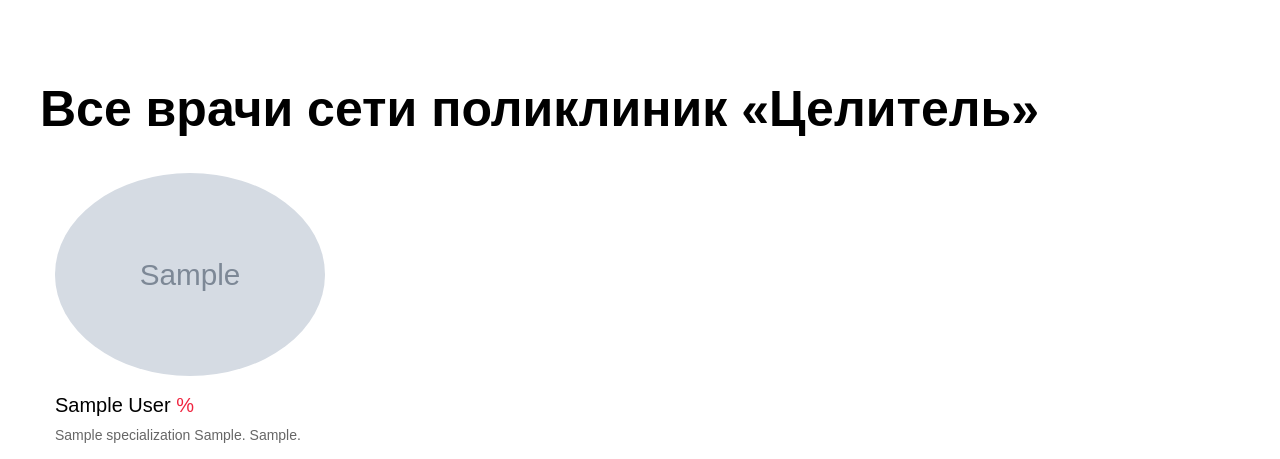
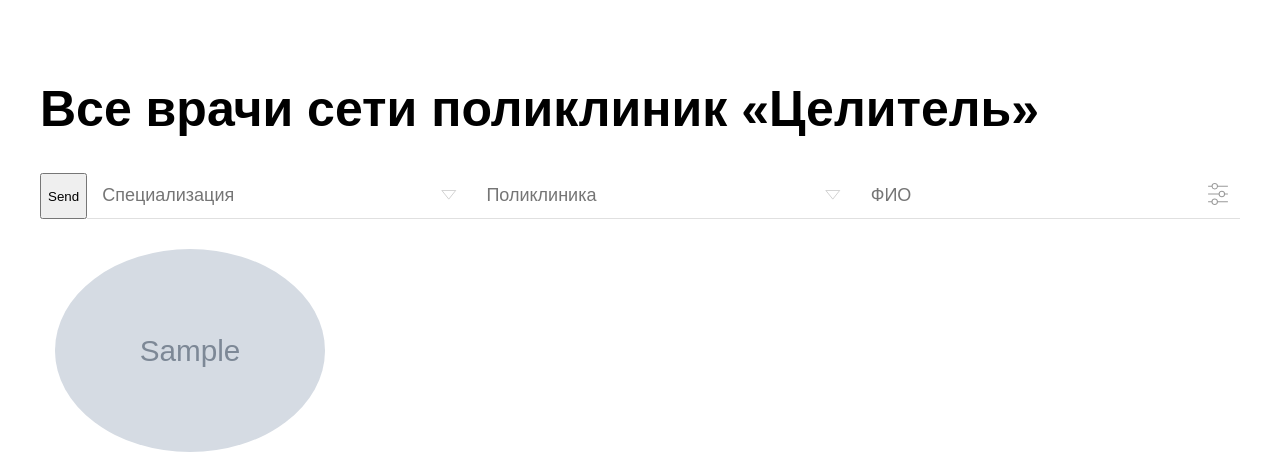
Before and after one commit to MGDas/CelitelClinic, a Django app: page /doctors/ in a window 1280 px wide. Shown: the part 79-538 px from the top of the page. Run offline with Django 3.2, Linux system fonts and the light colour scheme; tables that the repository leaves empty hold one stand-in row (values such as "Sample post"); grey boxes marked "Sample" are stand-in pictures; some web fonts are replaced.

Commit message:
Filter doctors

```diff
--- a/sitecelitel/doctor/templates/doctor/doctor_list.html
+++ b/sitecelitel/doctor/templates/doctor/doctor_list.html
@@ -14,6 +14,80 @@
     <article class="doctors">
         <div class="container">
             <h1 class="h1">Все врачи сети поликлиник «Целитель»</h1>
+            <form class="orderFilters" action="{% url 'get_filter_doctors_data' %}">
+                <button type="submit" name="button">
+                    Send
+                </button>
+						<div class="orderFilters__item orderFilters__item--name">
+							<div class="orderFilters__wrap">
+								<button class="orderFilters__showFields" type="button" tabindex="-1">
+											<svg width="22" height="22" aria-hidden="true">
+												<use xmlns:xlink="http://www.w3.org/1999/xlink" xlink:href="#filter"></use>
+											</svg>
+								</button>
+								<input class="orderFilters__input orderFilters__input--name" type="text" name="orderFiltersName" placeholder="ФИО" id="orderFiltersName">
+								<div class="smallHidden orderFilters__dropDown">
+									<input class="visually-hidden orderFilters__input orderFilters__input--checkbox" type="checkbox" name="orderFiltersChild" id="orderFiltersChild0">
+									<label class="orderFilters__checkbox orderFilters__checkbox--desktop" for="orderFiltersChild0">Только детские врачи</label>
+								</div>
+							</div>
+						</div>
+						<div class="orderFilters__item orderFilters__item--specialization">
+							<div class="orderFilters__wrap">
+								<button class="orderFilters__checker" type="button" tabindex="-1">
+											<svg width="16" height="10" aria-hidden="true">
+												<use xmlns:xlink="http://www.w3.org/1999/xlink" xlink:href="#down"></use>
+											</svg>
+								</button>
+								<input class="orderFilters__input orderFilters__input--popup" type="text" name="orderFiltersSpecialization" placeholder="Специализация" id="orderFiltersSpecialization">
+								<button class="orderFilters__close" type="button" tabindex="-1">
+											<svg width="15" height="15" aria-hidden="true">
+												<use xmlns:xlink="http://www.w3.org/1999/xlink" xlink:href="#close"></use>
+											</svg>
+								</button>
+								<div class="orderFilters__dropDown">
+                                    {% for specialization in specializations %}
+                                        <label>
+                                            <input class="visually-hidden" type="radio" name="orderFiltersSpecialization" value="Аллерголог"><span>{{ specialization.name|title }}</span>
+                                        </label>
+                                    {% endfor %}
+								</div>
+							</div>
+						</div>
+						<div class="orderFilters__item orderFilters__item--address">
+							<div class="orderFilters__wrap">
+								<button class="orderFilters__checker" type="button" tabindex="-1">
+											<svg width="16" height="10" aria-hidden="true">
+												<use xmlns:xlink="http://www.w3.org/1999/xlink" xlink:href="#down"></use>
+											</svg>
+								</button>
+								<input class="orderFilters__input orderFilters__input--popup" type="text" name="orderFiltersAddress" placeholder="Поликлиника" id="orderFiltersAddress">
+								<button class="orderFilters__close" type="button" tabindex="-1">
+											<svg width="15" height="15" aria-hidden="true">
+												<use xmlns:xlink="http://www.w3.org/1999/xlink" xlink:href="#close"></use>
+											</svg>
+								</button>
+								<div class="orderFilters__dropDown orderFilters__dropDown--addresses">
+                                    {% for city, organization in organizations.items %}
+                                        <b>{{ city }}</b>
+                                        {% for organ in organization %}
+                                            <label><i>{{ organ.1 }}</i>
+                                                <input class="visually-hidden" type="radio" name="orderFiltersAddress" value="ул. Ш. Алиева, 4а, Махачкала"><span>{{ organ.2 }}</span>
+                                            </label>
+                                        {% endfor %}
+
+                                    {% endfor %}
+
+								</div>
+							</div>
+						</div>
+						<div class="mediumHidden orderFilters__item">
+							<div class="orderFilters__wrap">
+								<input class="visually-hidden orderFilters__input orderFilters__input--checkbox" type="checkbox" name="orderFiltersChild" id="orderFiltersChild1">
+								<label class="orderFilters__checkbox" for="orderFiltersChild1">Только детские врачи</label>
+							</div>
+						</div>
+					</form>
             <div class="doctors__list">
                 {% for doctor in doctors %}
                 <section class="doctorPreview">
--- a/sitecelitel/doctor/urls.py
+++ b/sitecelitel/doctor/urls.py
@@ -3,6 +3,7 @@ from django.views.decorators.cache import cache_page
 
 from doctor.views_list.views import DoctorListView
 from doctor.views_list.views import DoctorDetailView
+from doctor.views_list.views import get_filter_doctors_data
 
 from doctor.views_list.view_sets import DoctorViewSet
 
@@ -15,5 +16,6 @@ router.register('all', DoctorViewSet, basename='doctors_api')
 urlpatterns = [
     path('', cache_page(600)(DoctorListView.as_view()), name='doctor_list_url'),
     path('<int:pk>/', DoctorDetailView.as_view(), name='doctor_detail_url'),
+    path('filter_docktors/', get_filter_doctors_data, name='get_filter_doctors_data'),
     path('api/v0/', include(router.urls)),
 ]
--- a/sitecelitel/doctor/views_list/views.py
+++ b/sitecelitel/doctor/views_list/views.py
@@ -1,6 +1,9 @@
+import json
+from django.http import HttpResponse
 from django.views.generic import ListView
 from django.views.generic import DetailView
-from doctor.models import Doctor
+from doctor.models import Doctor, Specialization
+from organization.models import Organization, Department
 from django.utils import timezone
 
 
@@ -10,6 +13,12 @@ class DoctorListView(ListView):
     context_object_name = "doctors"
     queryset = Doctor.pub_objects.all()
     paginate_by = 16
+
+    def get_context_data(self, *args, **kwargs):
+        context = super().get_context_data(*args, **kwargs)
+        context['specializations'] = Specialization.objects.all().only('name').order_by('name')
+        return context
+
 
 
 class DoctorDetailView(DetailView):
@@ -25,3 +34,35 @@ class DoctorDetailView(DetailView):
         # context['other_doctors'] = Doctor.pub_objects.filter(specialization__in=self.object.specialization.all()).exclude(pk=self.object.pk)
         # context['promotions'] = self.object.promotions.filter(public=True).filter(data_end__gt=timezone.now())
         return context
+
+
+def get_filter_doctors_data(request):
+
+    if request.method == 'GET':
+        name = request.GET.get('orderFiltersName', None)
+        spec = request.GET.get('orderFiltersSpecialization', None)
+        addr = request.GET.get('orderFiltersAddress', None)
+        child = request.GET.get('orderFiltersChild', None)
+
+        organ = Organization.objects.filter(address__icontains=addr)
+        depart = Department.objects.filter(organization__in=organ)
+        specials = Specialization.objects.filter(name__icontains=spec)
+
+        doctors = Doctor.pub_objects.filter(
+            full_name__icontains=name,
+            specialization__in=specials,
+            department__in=depart,
+            childish=True if child == 'on' else False
+        )
+
+        data = []
+        for doctor in doctors:
+            response_data = {}
+            response_data['name'] = f"{doctor.full_name}"
+            response_data['avatar'] = doctor.avatar.url if doctor.avatar else None
+            response_data['url'] = f"/doctors/{doctor.pk}"
+            response_data['degree'] = doctor.academic_degree
+            response_data['experience'] = doctor.experience
+            data.append(response_data)
+
+        return HttpResponse(json.dumps(data,  indent=4), content_type='application/json')
```
